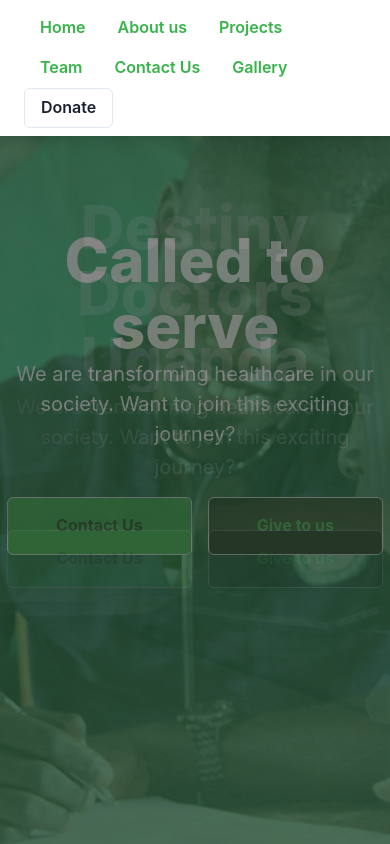
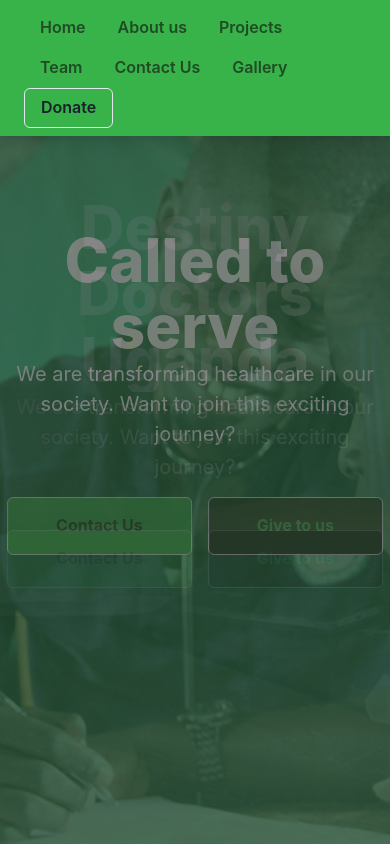
Before and after one commit to Fredrick-Okori/destiny-doctors, a Next.js app: page / in a window 390 px wide. Both pictures are taken after a click on the button 330 px from the left and 65 px from the top of the page. Shown: the top 844 px of the page. Built offline with nearby package versions, Linux system fonts and the light colour scheme.

Commit message:
corrected responsiveness

```diff
--- a/app/about.jsx
+++ b/app/about.jsx
@@ -195,7 +195,7 @@ export default function About() {
                                     Dr. John Bosco Ssemuyaba
                                 </Text>
                                 <Text color='#37B34A' textAlign='right' pr='20' pb='20'>
-                                    Founder & Director
+                                    Founder & President
                                 </Text>
                             </Box>
 
--- a/app/layout.js
+++ b/app/layout.js
@@ -1,22 +1,20 @@
-import { Raleway } from 'next/font/google'
-import './globals.css'
-
-
-const raleway = Raleway({ subsets: ['latin'] })
-
-
-
-
-
 // app/layout.js
+import Head from 'next/head'; // Import Head from 'next/head' to manage the document head
 import { Providers } from './providers';
-
+import './globals.css';
 
 export default function RootLayout({
   children
 }) {
   return (
-    <html lang='en' title='Destiny Doctors'>
+    <html lang='en'>
+      <Head>
+        <meta charSet="utf-8" />
+        <meta name="viewport" content="width=device-width, initial-scale=1" />
+        <title>Destiny Doctors</title> {/* Set the title using <title> tag */}
+        <link rel="icon" href="/images/favicon.ico" sizes="any" />
+        {/* Add other meta tags, link tags, etc. as needed */}
+      </Head>
       <body>
         <Providers>{children}</Providers>
       </body>
--- a/components/navbar.jsx
+++ b/components/navbar.jsx
@@ -198,43 +198,51 @@ export default function Nav({ color, navigateTo }) {
                                         ></Button>
                                         <Drawer placement="top" onClose={onClose} isOpen={isOpen}>
                                             <DrawerOverlay />
-                                            <DrawerContent>
+                                                <DrawerContent bg='#37B34A'>
                                                 <DrawerBody>
                                                     <Button
-                                                        onClick={() => handleButtonClick('/')}
-                                                        color={activeButton === '/' ? '#37B34A' : '#37B34A'}
+                                                        onClickCapture={() => {
+                                                            handleButtonClick('/');
+                                                            onClose();
+                                                        }}
+
+                                                            color={activeButton === '/' ? '#214B24' : '#214B24'}
                                                         variant={'none'}
 
 
                                                     >
                                                         Home
                                                     </Button>
-                                                        <Button onClick={() => handleButtonClick('/page/about')}
-                                                            variant={'none'}
-                                                        color={activeButton === '/page/about' ? '#37B34A' : '#37B34A'}
+                                                    <Button
+                                                        onClick={() => {
+                                                            handleButtonClick('/page/about');
+                                                            onClose();
+                                                        }}
+                                                        variant={'none'}
+                                                            color={activeButton === '/page/about' ? '#214B24' : '#214B24'}
                                                     >
                                                         About us
                                                     </Button>
-                                                    <Button onClick={() => handleButtonClick('/page/projects')}
-                                                        color={activeButton === '/page/projects' ? '#37B34A' : '#37B34A'}
+                                                    <Button onClick={() => { handleButtonClick('/page/projects'), onClose() }}
+                                                        color={activeButton === '/page/projects' ? '#214B24' : '#214B24'}
                                                         variant={'none'}
                                                     >
                                                         Projects
                                                     </Button>
-                                                    <Button onClick={() => handleButtonClick('/page/team')}
-                                                            color={activeButton === '/page/team' ? '#37B34A' : '#37B34A'}
-                                                            variant={'none'}
+                                                    <Button onClick={() => { handleButtonClick('/page/team'); onClose(); }}
+                                                        color={activeButton === '/page/team' ? '#214B24' : '#214B24'}
+                                                        variant={'none'}
                                                     >
                                                         Team
                                                     </Button>
-                                                    <Button onClick={() => { handleButtonClick('/page/contact') }}
-                                                        color={activeButton === '/page/contact' ? '#37B34A' : '#37B34A'}
+                                                    <Button onClick={() => { handleButtonClick('/page/contact'); onClose() }}
+                                                        color={activeButton === '/page/contact' ? '#214B24' : '#214B24'}
                                                         variant={'none'}
                                                     >
                                                         Contact Us
                                                     </Button>
-                                                    <Button onClick={() => handleButtonClick('/page/gallery')}
-                                                        color={activeButton === '/page/gallery' ? '#37B34A' : '#37B34A'}
+                                                    <Button onClick={() => { handleButtonClick('/page/gallery'); onClose() }}
+                                                        color={activeButton === '/page/gallery' ? '#214B24' : '#214B24'}
                                                         variant={'none'}
                                                     >
                                                         Gallery
--- a/components/programs.introduction.jsx
+++ b/components/programs.introduction.jsx
@@ -181,7 +181,6 @@ const ProgramTabs = ({ data }) => {
                                         alt={programs[index].title}
                                         maxW={{ base: "300", lg: "500" }}
                                         borderRadius={"var(--chakra-radii-lg)"}
-                                        overflow="hidden"
                                         borderColor={"var(--chakra-colors-gray-200)"}
                                         bg={"white"}
                                         boxShadow={"var(--chakra-shadows-xl)"}
@@ -189,7 +188,7 @@ const ProgramTabs = ({ data }) => {
                                         alignItems={"center"}
                                         transition="transform 300ms cubic-bezier(0, 0, 0.2, 1)"
                                         opacity={0.8}
-                                        _moztransition="opacity .25s ease-in-out" // for Firefox
+                                        _moztransition="opacity .25s ease-in-out"
                                         _webkittransition="opacity .25s ease-in-out"
                                         _hover={{
                                             transform: "scale(1.05)",
--- a/components/team.jsx
+++ b/components/team.jsx
@@ -51,7 +51,7 @@ const TeamPage = () => {
         {
             id: 6,
             name: "Dr. Joseph Musiitwa",
-            role: "Clinic Director",
+            role: "Clinical Director",
             imageUrl: ("/images/musiitwa.jpg"), // Update with the actual path to your image
 
         },
```
Also changed, not shown: 1 other file (tests, documents, lock files or other folders).
